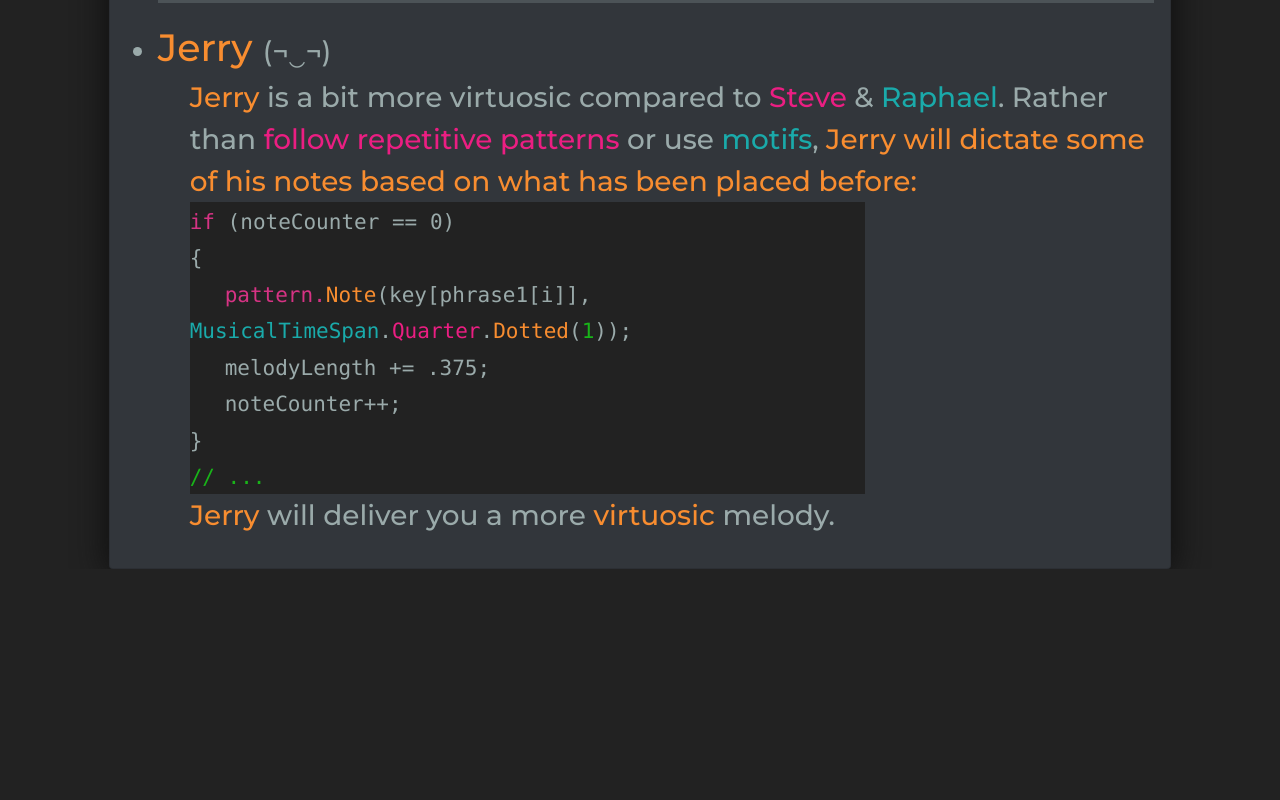
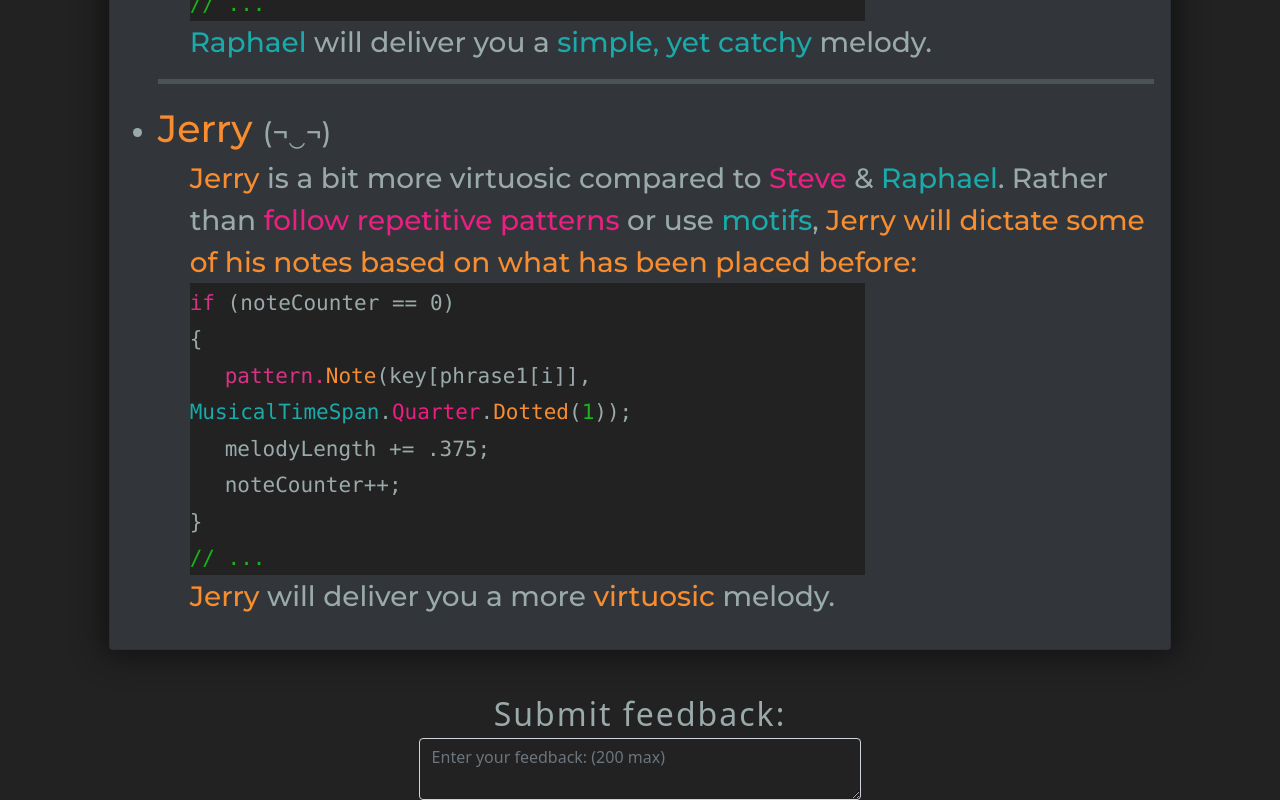
Before and after one commit to nateharrell123/Melody-Maker, a Vue app in the folder melody-maker/: page /About in a window 1280 px wide. Shown: the part 1902-2702 px from the top of the page. Before the commit the page ends 2471 px from the top, so only its background shows below. Built offline with nearby package versions, Linux system fonts and the light colour scheme.

Commit message:
feedback

```diff
--- a/melody-maker/src/views/About.vue
+++ b/melody-maker/src/views/About.vue
@@ -5,6 +5,11 @@
         <div>
     <HowItWorksTitle
     style="padding-bottom:30px;" />
+        </div>
+        <div class="submit-feedback">
+    <button @click="toHowItWorks" class="how-it-works">
+      Submit Feedback:
+    </button>
         </div>
       </b-col>
       <b-col cols="6">
@@ -140,6 +145,18 @@
               </ul>
             </ul>
           </b-card>
+          <b-col cols="5" class="center-col">
+            <div style="padding-top:40px" />
+          <div class="submit-feedback">
+            Submit feedback:
+            <b-form-textarea class="feedback-form" id="enter-key-color"
+            placeholder="Enter your feedback: (200 max)"
+
+            >
+
+          </b-form-textarea>
+          </div>
+          </b-col>
         </b-col>
         <b-col cols="1">
         </b-col>
@@ -165,6 +182,48 @@ export default{
 .socials{
   /* margin:auto; */
 }
+#enter-key-color{
+  background-color:transparent;
+  color:#9AAAAA;
+}
+.center-col{
+  margin:auto;
+}
+.submit-feedback{
+  font-size:32px;
+  letter-spacing: 2px;
+  color: #9AAAAA;
+  text-align: center;
+}
+.how-it-works{
+  font-size: 32px;
+  padding-bottom:30px;
+  color: #9AAAAA;
+  background:none;
+  outline:none;
+  border:none;
+  float:left;
+}
+
+.how-it-works::after{
+  content:'';
+  height:2px;
+  width:0%;
+  background-color: #1AAAAA;
+  display:block;
+  transition: .2s ease-in-out;
+}
+.how-it-works:hover::after{
+  content:'';
+  height:2px;
+  width:100%;
+  background-color: #1AAAAA;
+  display:block;
+}
+.how-it-works:hover{
+  color:#9DDDDD;
+}
+
 .content-card{
   background: #32363b;
   margin: auto;
```
